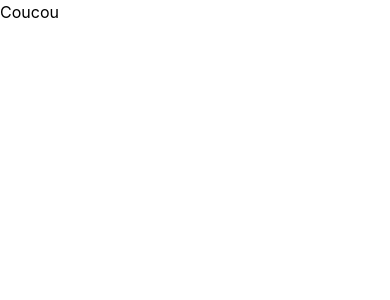
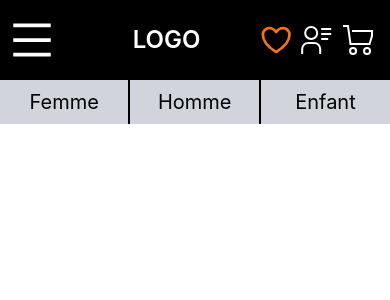
Before and after one commit to JugurthaMoad/e_store, a React (Create React App) app: page / in a window 390 px wide. Shown: the top 300 px of the page. Built offline with nearby package versions, Linux system fonts and the light colour scheme.

Commit message:
nav Bar and gender bar, mais faut revoir les couleurs

```diff
--- a/package.json
+++ b/package.json
@@ -8,6 +8,7 @@
     "@testing-library/user-event": "^13.5.0",
     "react": "^18.1.0",
     "react-dom": "^18.1.0",
+    "react-icons": "4.2.0",
     "react-scripts": "5.0.1",
     "web-vitals": "^2.1.4"
   },
--- a/src/App.js
+++ b/src/App.js
@@ -1,8 +1,19 @@
-import logo from "./logo.svg";
-import "./App.css";
-
+import NavBar from "./Components/navbar";
+import GenderBar from "./Components/genderBar";
+import React, { Component, useState, useEffect } from "react";
+import { getGenders } from "./services/data";
 function App() {
-  return <div>Coucou</div>;
+  const [genders, setGenders] = useState([]);
+  useEffect(() => {
+    console.log("useEffect ");
+    setGenders(getGenders());
+  }, []);
+  return (
+    <div>
+      <NavBar genders={genders} />
+      <GenderBar />
+    </div>
+  );
 }
 
 export default App;
--- /dev/null
+++ b/src/Components/genderBar.jsx
@@ -0,0 +1,30 @@
+import React, { Component, useState, useEffect } from "react";
+import { getGenders } from "../services/data";
+const GenderBar = () => {
+  const [genders, setGenders] = useState([]);
+  useEffect(() => {
+    setGenders(getGenders());
+  }, []);
+  return (
+    <div className="w-full">
+      <ul className="w-full text-xl flex justify-between">
+        {genders.map((gender, index) => {
+          return (
+            <li
+              key={index}
+              className={
+                index < genders.length - 1
+                  ? "w-full bg-gray-300 text-center p-2 border-r-2 border-black"
+                  : "w-full bg-gray-300 text-center p-2"
+              }
+            >
+              {gender}
+            </li>
+          );
+        })}
+      </ul>
+    </div>
+  );
+};
+
+export default GenderBar;
--- /dev/null
+++ b/src/Components/icons.jsx
@@ -0,0 +1,108 @@
+export const ProfilIcon = ({ click, ...props }) => {
+  return (
+    <svg
+      {...props}
+      xmlns="http://www.w3.org/2000/svg"
+      aria-hidden="true"
+      role="img"
+      width="2.4em"
+      height="2em"
+      preserveAspectRatio="xMidYMid meet"
+      viewBox="0 0 32 32"
+      onClick={click}
+    >
+      <path
+        fill="currentColor"
+        d="M12 4a5 5 0 1 1-5 5a5 5 0 0 1 5-5m0-2a7 7 0 1 0 7 7a7 7 0 0 0-7-7zm10 28h-2v-5a5 5 0 0 0-5-5H9a5 5 0 0 0-5 5v5H2v-5a7 7 0 0 1 7-7h6a7 7 0 0 1 7 7zm0-26h10v2H22zm0 5h10v2H22zm0 5h7v2h-7z"
+      />
+    </svg>
+  );
+};
+
+export const FavoriIncon = ({ click, ...props }) => {
+  return (
+    <svg
+      {...props}
+      xmlns="http://www.w3.org/2000/svg"
+      aria-hidden="true"
+      role="img"
+      width="2.4em"
+      height="2em"
+      preserveAspectRatio="xMidYMid meet"
+      viewBox="0 0 24 24"
+      onClick={click}
+    >
+      <path
+        fill="none"
+        stroke="currentColor"
+        strokeLinecap="round"
+        strokeLinejoin="round"
+        strokeWidth="2"
+        d="M7 3C4.239 3 2 5.216 2 7.95c0 2.207.875 7.445 9.488 12.74a.985.985 0 0 0 1.024 0C21.125 15.395 22 10.157 22 7.95C22 5.216 19.761 3 17 3s-5 3-5 3s-2.239-3-5-3Z"
+      />
+    </svg>
+  );
+};
+
+export const CartIcon = ({ click, ...props }) => {
+  return (
+    <svg
+      {...props}
+      xmlns="http://www.w3.org/2000/svg"
+      aria-hidden="true"
+      role="img"
+      width="3em"
+      height="2em"
+      onClick={click}
+      preserveAspectRatio="xMidYMid meet"
+      viewBox="0 0 512 512"
+    >
+      <path
+        fill="currentColor"
+        d="M160 96.039v32h304v63.345l-35.5 112.655H149.932L109.932 16H16v32h66.068l40 288.039h329.9L496 196.306V96.039H160zm16.984 272.305a64.073 64.073 0 0 0-64 64a64 64 0 0 0 128 0a64.072 64.072 0 0 0-64-64Zm0 96a32 32 0 1 1 32-32a32.038 32.038 0 0 1-32 32Zm224-96a64.073 64.073 0 0 0-64 64a64 64 0 0 0 128 0a64.072 64.072 0 0 0-64-64Zm0 96a32 32 0 1 1 32-32a32.038 32.038 0 0 1-32 32Z"
+      />
+    </svg>
+  );
+};
+
+export const MobilMenu = ({ click, ...props }) => {
+  return (
+    <svg
+      {...props}
+      xmlns="http://www.w3.org/2000/svg"
+      aria-hidden="true"
+      role="img"
+      width="3em"
+      height="3em"
+      onClick={click}
+      preserveAspectRatio="xMidYMid meet"
+      viewBox="0 0 1024 1024"
+    >
+      <path
+        fill="currentColor"
+        d="M904 160H120c-4.4 0-8 3.6-8 8v64c0 4.4 3.6 8 8 8h784c4.4 0 8-3.6 8-8v-64c0-4.4-3.6-8-8-8zm0 624H120c-4.4 0-8 3.6-8 8v64c0 4.4 3.6 8 8 8h784c4.4 0 8-3.6 8-8v-64c0-4.4-3.6-8-8-8zm0-312H120c-4.4 0-8 3.6-8 8v64c0 4.4 3.6 8 8 8h784c4.4 0 8-3.6 8-8v-64c0-4.4-3.6-8-8-8z"
+      />
+    </svg>
+  );
+};
+
+export const CloseIcon = ({ click, ...props }) => {
+  return (
+    <svg
+      {...props}
+      xmlns="http://www.w3.org/2000/svg"
+      aria-hidden="true"
+      role="img"
+      width="3em"
+      height="2em"
+      onClick={click}
+      preserveAspectRatio="xMidYMid meet"
+      viewBox="0 0 1024 1024"
+    >
+      <path
+        fill="currentColor"
+        d="m563.8 512l262.5-312.9c4.4-5.2.7-13.1-6.1-13.1h-79.8c-4.7 0-9.2 2.1-12.3 5.7L511.6 449.8L295.1 191.7c-3-3.6-7.5-5.7-12.3-5.7H203c-6.8 0-10.5 7.9-6.1 13.1L459.4 512L196.9 824.9A7.95 7.95 0 0 0 203 838h79.8c4.7 0 9.2-2.1 12.3-5.7l216.5-258.1l216.5 258.1c3 3.6 7.5 5.7 12.3 5.7h79.8c6.8 0 10.5-7.9 6.1-13.1L563.8 512z"
+      />
+    </svg>
+  );
+};
--- a/src/Components/navbar.jsx
+++ b/src/Components/navbar.jsx
@@ -1,6 +1,63 @@
-import React, { Component } from "react";
-const NavBar = () => {
-  return <div>je suis la barre de navigation</div>;
+import React, { Component, useState } from "react";
+import {
+  ProfilIcon,
+  FavoriIncon,
+  CartIcon,
+  MobilMenu,
+  CloseIcon,
+} from "./icons";
+import GenderBar from "./genderBar";
+const NavBar = ({ genders }) => {
+  const [showMenu, setShowMenu] = useState(0);
+  const hundleShowMenu = () => {
+    console.log("clicked");
+    setShowMenu(!showMenu);
+  };
+  return (
+    <>
+      <div>
+        <div className="w-full h-20 bg-black text-white px-2 py-0 grid grid-cols-3 items-center md:hidden">
+          <div>
+            <MobilMenu click={hundleShowMenu} />
+          </div>
+          <div>
+            <span className="block text-2xl font-semibold uppercase">Logo</span>
+          </div>
+          <div className="flex justify-end">
+            <FavoriIncon className="text-orange-500" />
+            <ProfilIcon />
+            <CartIcon />
+          </div>
+        </div>
+        <div
+          className={showMenu ? "w-5/6 h-4/5 absolute top-0 flex" : "hidden"}
+        >
+          <div className="bg-gray-400 w-5/6">
+            <GenderBar />
+            <ul className="w-full h-full flex flex-col items-center py-4 gap-y-2">
+              {genders.map((gender, index) => {
+                return (
+                  <li
+                    key={index}
+                    className="w-5/6 text-xl p-4 bg-slate-50
+                  "
+                  >
+                    {gender}
+                  </li>
+                );
+              })}
+            </ul>
+          </div>
+          <span
+            className="w-12 bg-orange-500 text-black h-12 flex items-center"
+            onClick={hundleShowMenu}
+          >
+            <CloseIcon />
+          </span>
+        </div>
+      </div>
+    </>
+  );
 };
 
 export default NavBar;
--- /dev/null
+++ b/src/services/data.js
@@ -0,0 +1,6 @@
+const genders = ["Femme", "Homme", "Enfant"];
+
+// pour le menu mobil
+export const getGenders = () => {
+  return genders;
+};
```
Also changed, not shown: 1 other file (tests, documents, lock files or other folders).
